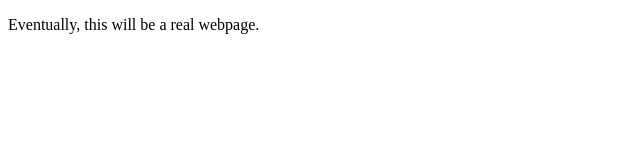
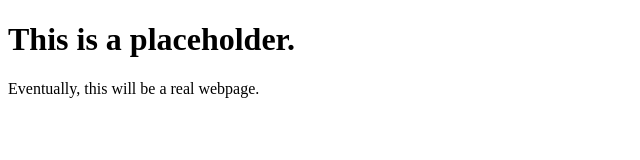
Before and after one commit to Al014/Lab1, a plain HTML site: page index.html in a window 1280 px wide. Shown: the whole page, without its empty margins (0-640 px from the left). Drawn offline with Linux system fonts and the light colour scheme.

Commit message:
made it better

```diff
--- a/index.html
+++ b/index.html
@@ -4,6 +4,7 @@
     <meta charset="utf-8">
     <title>Placeholder Page</title>
   </head>
+  <h1>This is a placeholder.</h1>
   <body>
     <p>Eventually, this will be a real webpage.</p>
   </body>
```
